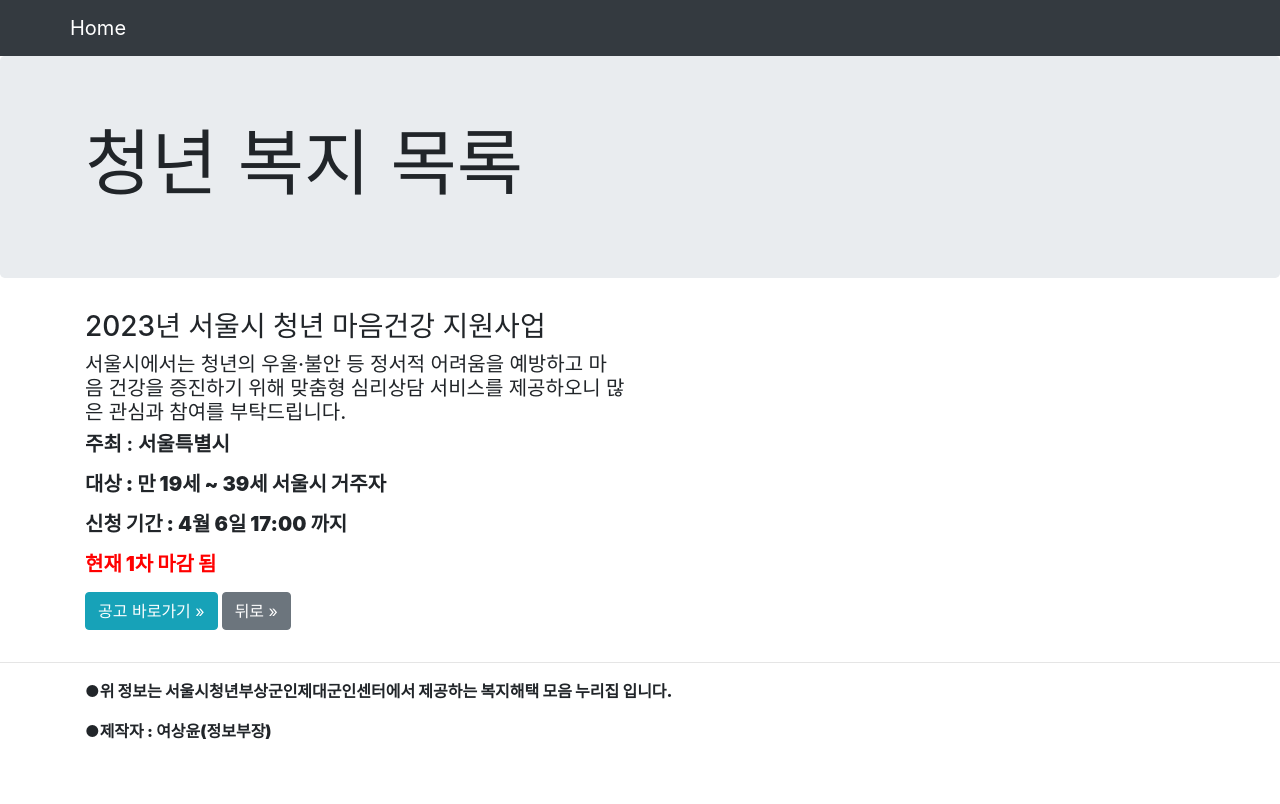
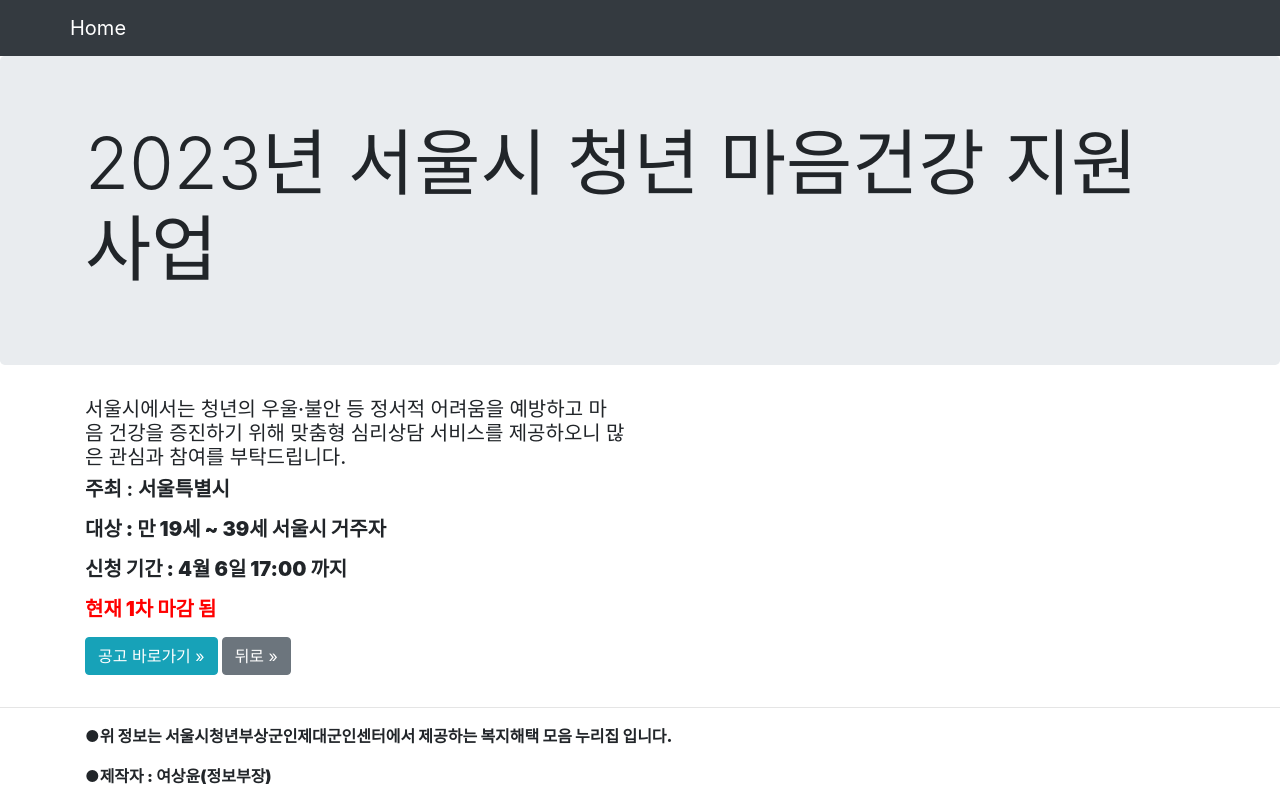
Before and after one commit to Grassyeochi/Seoul_youth_mil, a plain HTML site: page detail/mental_health.html in a window 1280 px wide. Drawn offline with nearby package versions, Linux system fonts and the light colour scheme.

Commit message:
Update mental_health.html

```diff
--- a/detail/mental_health.html
+++ b/detail/mental_health.html
@@ -16,15 +16,14 @@
 
   <div class="jumbotron">
 		<div class="container">
-			<h1 class="display-3">청년 복지 목록</h1>
+			<h1 class="display-3">2023년 서울시 청년 마음건강 지원사업</h1>
 		</div>
 	</div>
 
   <div class="container">
 		<div class="row" align="Left">
       <div class="col-md-6">
-        <!-- 제목, 내용, 주최, 대상, 신청 기간, 제한 사항, URL -->
-	  <h3>2023년 서울시 청년 마음건강 지원사업</h3>
+        <!-- 내용, 주최, 대상, 신청 기간, 제한 사항, URL -->
           <h5>서울시에서는 청년의 우울·불안 등 정서적 어려움을 예방하고 마음 건강을 증진하기 위해 맞춤형 심리상담 서비스를 제공하오니 많은 관심과 참여를 부탁드립니다.<h5>
           <p> <b>주최 : 서울특별시
           <p> <b>대상 : 만 19세 ~ 39세 서울시 거주자
```
